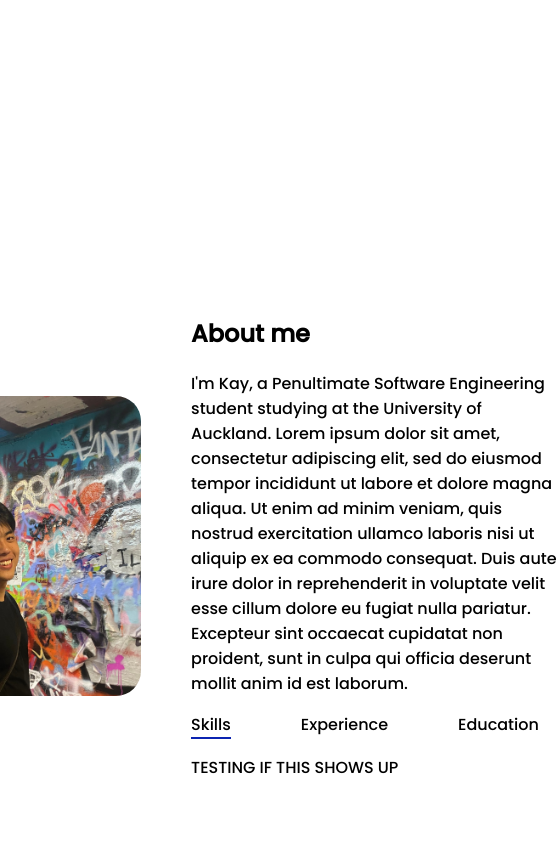
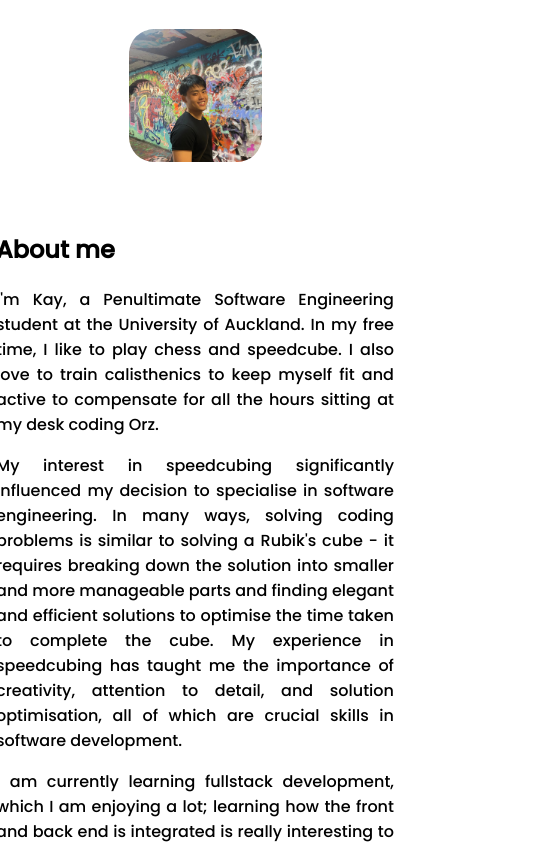
Before and after one commit to tangkay10k/personal-portfolio, a React (Create React App) app in the folder personal-portfolio/: page / in a window 390 px wide. Shown: the part 1220-2064 px from the top of the page, 559 px wide, since content can reach past the window. Built offline with nearby package versions, Linux system fonts and the light colour scheme.

Commit message:
feat: Completed about me section of website.

```diff
--- a/personal-portfolio/src/components/about/About.jsx
+++ b/personal-portfolio/src/components/about/About.jsx
@@ -6,8 +6,6 @@ import Overview from './Overview'
 
 const About = ({ about }) => {
   const [currentTab, setTab] = useState('Skills')
-
-  useEffect(() => console.log('Current Tab: ', currentTab), [currentTab])
 
   return (
     <div
@@ -20,10 +18,12 @@ const About = ({ about }) => {
         alt="Kay Tang"
         className={styles.displayPicture}
       />
-      <div>
-        <h2 className={styles.about}>About me</h2>
+      <div className={styles.about}>
+        <h2>About me</h2>
         {content.aboutMe.split('\n\n').map((paragraph, index) => (
-          <p key={index}>{paragraph}</p>
+          <p className={styles.text} key={index}>
+            {paragraph}
+          </p>
         ))}
         <div className={styles.content}>
           <Tab name="Skills" activeTab={currentTab} setTab={setTab} />
--- a/personal-portfolio/src/components/about/Overview.jsx
+++ b/personal-portfolio/src/components/about/Overview.jsx
@@ -24,9 +24,9 @@ const Overview = ({ currentTab }) => {
   }, [currentTab])
 
   return (
-    <p className={`${styles.overview} ${fade ? styles.fadeIn : ''}`}>
+    <pre className={`${styles.overview} ${fade ? styles.fadeIn : ''}`}>
       {displayContent}
-    </p>
+    </pre>
   )
 }
 
--- a/personal-portfolio/src/components/about/about.module.css
+++ b/personal-portfolio/src/components/about/about.module.css
@@ -1,17 +1,40 @@
 .container {
+  flex-direction: row;
   display: flex;
   justify-content: center;
   align-items: center;
   gap: 50px;
   height: 100vh;
-  margin-left: 200px;
-  margin-right: 200px;
+  margin-left: 100px;
+  margin-right: 100px;
+}
+
+@media screen and (max-width: 1000px) {
+  .container {
+    flex-direction: column; /* Stack elements vertically for smaller screens */
+  }
+
+  .displayPicture {
+    /* Additional styles for the display picture on smaller screens */
+    width: 100%; /* Adjust the width as needed */
+    height: 100%;
+    margin: 0 auto; /* Center the image */
+  }
 }
 
 .displayPicture {
-  width: 300px;
-  height: 300px;
+  width: 70%;
+  height: 70%;
   border-radius: 25px;
+  transition: 0.3s ease;
+}
+
+.displayPicture:hover {
+  transform: scale(1.05);
+}
+
+.text {
+  text-align: justify;
 }
 
 .content {
@@ -21,6 +44,8 @@
 }
 
 .about {
+  margin: 0px;
+  padding: 0px;
   position: relative;
 }
 
@@ -33,7 +58,6 @@
   transition: color 0.3s ease;
 }
 
-/* Hover effect */
 .subSection:hover::after {
   right: 0;
 }
@@ -45,7 +69,7 @@
   right: 100%;
   bottom: 0px;
   height: 2px;
-  border-bottom: 2px solid rgb(11, 36, 177);
+  border-bottom: 2px solid rgb(117, 117, 117);
   transition: right 0.5s ease;
 }
 
@@ -56,7 +80,7 @@
   right: 0;
   bottom: 0px;
   height: 2px;
-  border-bottom: 2px solid rgb(11, 36, 177);
+  border-bottom: 2px solid rgb(117, 117, 117);
   transition: right 0.5s ease;
 }
 
@@ -65,10 +89,11 @@
 }
 
 .activeTab {
-  border-bottom: 2px solid rgb(11, 36, 177);
+  border-bottom: 2px solid rgb(74, 83, 190);
 }
 
 .overview {
+  height: 100px;
   opacity: 0;
   transition: opacity 0.5s ease;
 }
--- a/personal-portfolio/src/components/about/aboutme.js
+++ b/personal-portfolio/src/components/about/aboutme.js
@@ -1,14 +1,35 @@
-const aboutMe = `I'm Kay, a Penultimate Software Engineering student studying at the University of Auckland.
-  Lorem ipsum dolor sit amet, consectetur adipiscing elit, sed do eiusmod tempor incididunt
-  ut labore et dolore magna aliqua. Ut enim ad minim veniam, quis nostrud exercitation ullamco
-  laboris nisi ut aliquip ex ea commodo consequat. Duis aute irure dolor in reprehenderit
-  in voluptate velit esse cillum dolore eu fugiat nulla pariatur. Excepteur sint occaecat
-  cupidatat non proident, sunt in culpa qui officia deserunt mollit anim id est laborum.
-  `
-const skills = `TESTING IF THIS SHOWS UP`
+const aboutMe = `I'm Kay, a Penultimate Software Engineering student at the University of Auckland.
+In my free time, I like to play chess and speedcube. I also love to train calisthenics
+to keep myself fit and active to compensate for all the hours sitting at my desk coding Orz.
 
-const experence = `PUT EXPERIENCE HERE`
+My interest in speedcubing significantly influenced my decision to specialise in software engineering.
+In many ways, solving coding problems is similar to solving a Rubik's cube - it requires breaking down
+the solution into smaller and more manageable parts and finding elegant and efficient
+solutions to optimise the time taken to complete the cube. My experience in speedcubing has taught me
+the importance of creativity, attention to detail, and solution optimisation, all of
+which are crucial skills in software development.
 
-const education = `PLACE EDUCATION HERE`
+I am currently learning fullstack development,
+which I am enjoying a lot; learning how the front and back end is integrated is really interesting to me,
+and I love the feeling when my imagination of a website comes to fruition.`
+
+const skills = `Languages: Java, JavaScript, TypeScript, Python, C
+
+Tools: Docker, Firestore, MongoDB, Google Cloud Run
+
+Other: Photoshop, Sony Vegas Pro`
+
+const experence = `2023
+NZPMC Summer Internship
+
+2023
+Summer Research Project (UoA)
+`
+
+const education = `2022 - Present
+The University of Auckland
+Software Engineering - BE(Hons)
+
+`
 
 export default { aboutMe, skills, experence, education }
```
